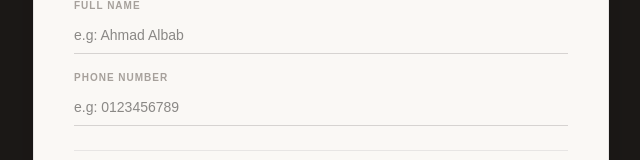
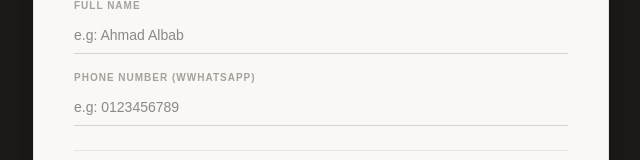
Before and after one commit to AmirrShadid/bagirasa-booking, a Next.js app: page / in a window 1280 px wide. Shown: the part 1110-1270 px from the top of the page, without its empty margins (319-959 px from the left). Built offline with nearby package versions, Linux system fonts and the light colour scheme; no server answers; the database is empty.

Commit message:
Whatsapps

```diff
--- a/app/page.tsx
+++ b/app/page.tsx
@@ -488,7 +488,7 @@ export default function BookingPage() {
               />
             </div>
             <div>
-              <label className="block text-[10px] font-bold tracking-widest text-stone-400 uppercase mb-1">Phone Number</label>
+              <label className="block text-[10px] font-bold tracking-widest text-stone-400 uppercase mb-1">Phone Number (Wwhatsapp)</label>
               <input
                 type="tel"
                 required
```
